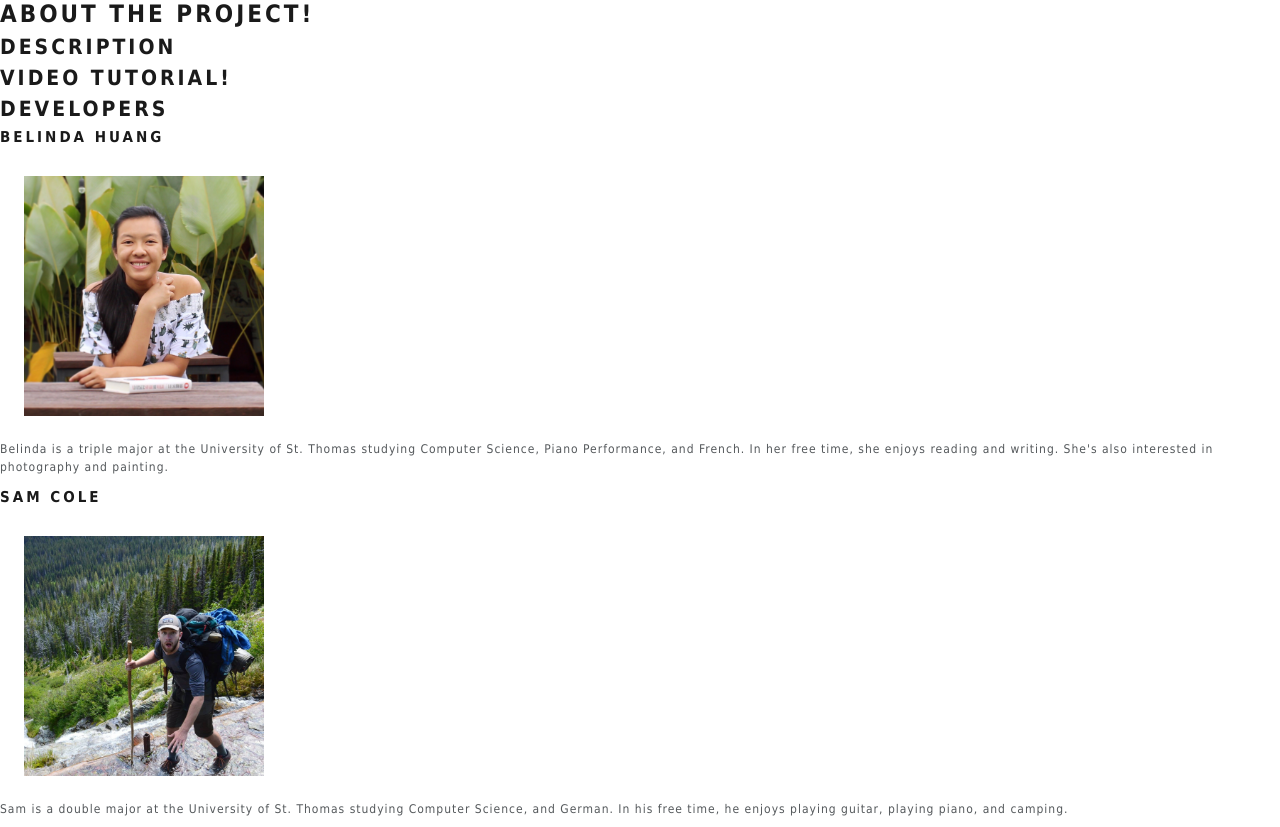
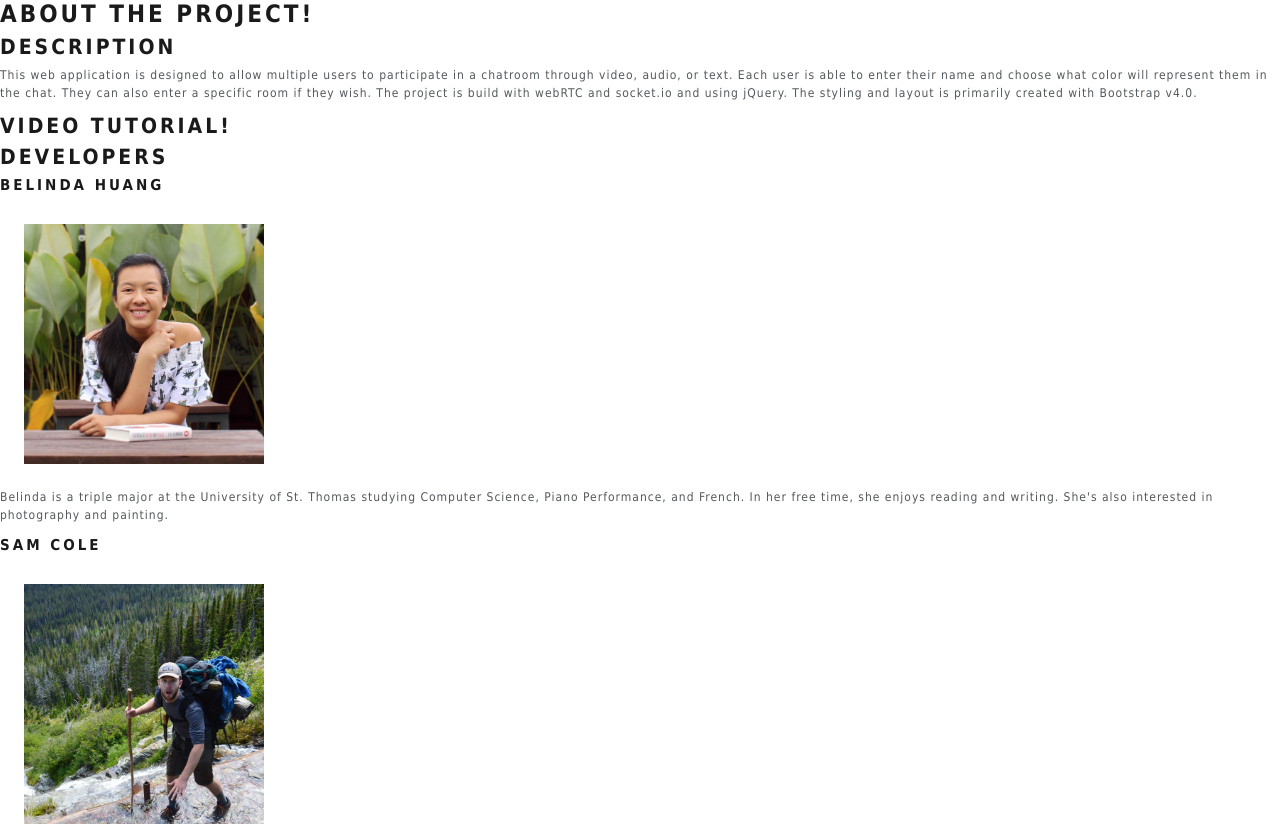
Before and after one commit to martibobby/group-chat, a website: page about.html in a window 1280 px wide. Shown: the top 827 px of the page. Drawn offline with nearby package versions, Linux system fonts and the light colour scheme.

Commit message:
add description

```diff
--- a/about.html
+++ b/about.html
@@ -22,6 +22,14 @@
   <body>
       <h1 class="heading margin-bottom-md">About the Project!<h1>
       <h2 class="heading margin-bottom-md">Description</h2>
+      <p>
+        This web application is designed to allow multiple users to participate in a chatroom through video, audio, or text.
+        Each user is able to enter their name and choose what color will represent them in the chat.
+        They can also enter a specific room if they wish.
+
+        The project is build with webRTC and socket.io and using jQuery.
+        The styling and layout is primarily created with Bootstrap v4.0.
+      </p>
       <h2 class="heading margin-bottom-md">Video Tutorial!</h2>
       <h2 class="heading margin-bottom-md">Developers</h2>
       <h4>Belinda Huang</h4>
```
